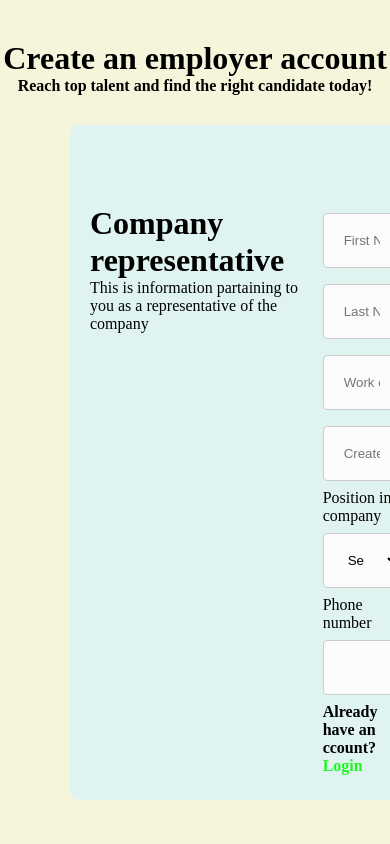
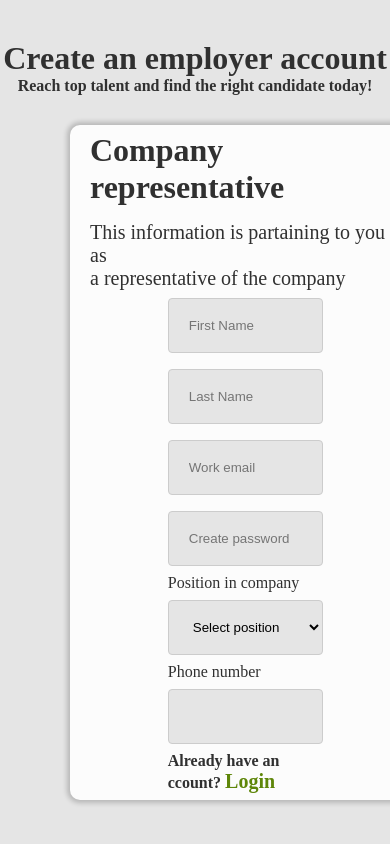
Before and after one commit to chiomaT/Decagon-week8-task, a React (Create React App) app in the folder job-app/: page / in a window 390 px wide. Shown: the top 844 px of the page. Built offline with nearby package versions, Linux system fonts and the light colour scheme.

Commit message:
employer sign-up done

```diff
--- a/job-app/src/Components/Employer/Employerjs.js
+++ b/job-app/src/Components/Employer/Employerjs.js
@@ -17,7 +17,7 @@ const Employer = () => {
         <div className="aside">
           <h1>Company representative</h1>
           <p>
-            This is information partaining to you as a representative of the
+            This information is partaining to you as<br /> a representative of the
             company
           </p>
           </div>{/*aside  */}
--- a/job-app/src/Components/Employer/Employerstyle.css
+++ b/job-app/src/Components/Employer/Employerstyle.css
@@ -1,3 +1,26 @@
+.employer-entire-page {
+  background-color: #e5e5e5;
+  height: 100vh;
+  color: #303030;
+}
+
+.employer-entire-page a {
+  text-decoration: none;
+  color: #5e8609;
+  font-size: 20px;
+}
+
+.employer-entire-page a:hover {
+  color: #06061ff5;
+  transition: 1s;
+}
+
+.aside p {
+  font-size: 20px;
+  font-weight: 800px;
+  margin-top: 15px;
+}
+
 .form-title {
   display: flex;
   flex-direction: column;
@@ -5,20 +28,23 @@
   align-items: center;
   padding-top: 40px;
 }
-.employer-entire-page {
-  background-color: beige;
-  height: 100vh;
+
+/* form container styling */
+.form-container {
+  width: 90%;
+  height: 80vh;
+  margin: 30px 70px;
+  padding: 80px 20px;
+  display: flex;
+  justify-content: space-evenly;
+  background-color: #fcfcfc;
+  border-radius: 10px;
+  box-shadow: 0px 0px 5px 3px rgba(0,0,0,0.2);
 }
 
-.employer-entire-page a {
-  text-decoration: none;
-  color: rgb(32, 245, 32);
+.form-first-section {
+  width: 50%;
 }
-.employer-entire-page a:hover {
-  color: navy;
-  transition: 1s;
-}
-
 
 /* form input stying */
 input[type="text"],
@@ -31,21 +57,19 @@ select {
   border: 1px solid #ccc;
   border-radius: 4px;
   box-sizing: border-box;
-  background-color: #fcfcfc;
+  background-color: #e5e5e5;
 }
 
-/* form container styling */
-.form-container {
-  width: 90%;
-  height: 80vh;
-  margin: 30px 70px;
-  padding: 80px 20px;
-  display: flex;
-  justify-content: space-evenly;
-  background-color: #dff4f1;
-  border-radius: 10px;
+/* responsivness */
+@media only screen and (max-width: 600px) {
+  .form-container {
+    display: flex;
+    justify-content:center;
+    align-items:center;
+    flex-direction: column;
+  }
+
+  .employer-entire-page {
+    width: 100%;
+  }
 }
-
-.form-first-section {
-  width: 50%;
-}
```
